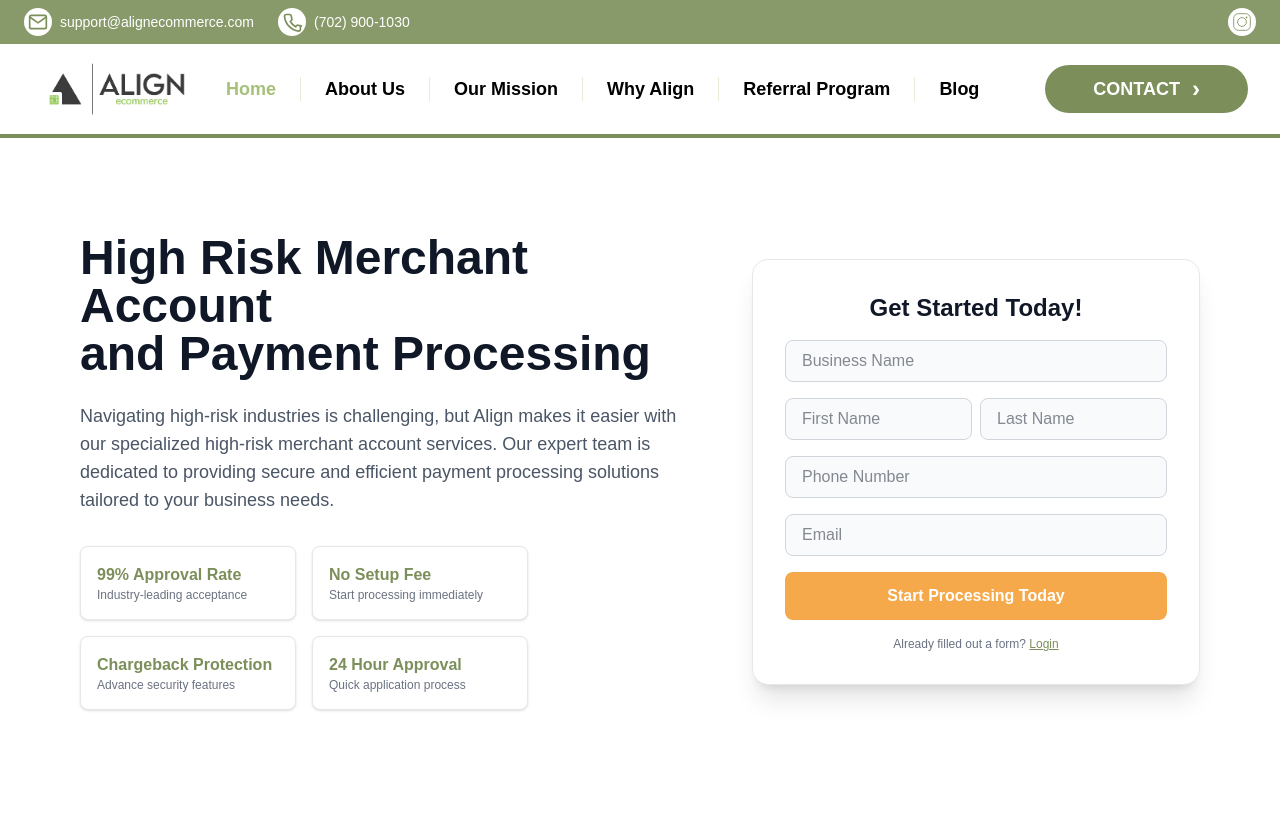
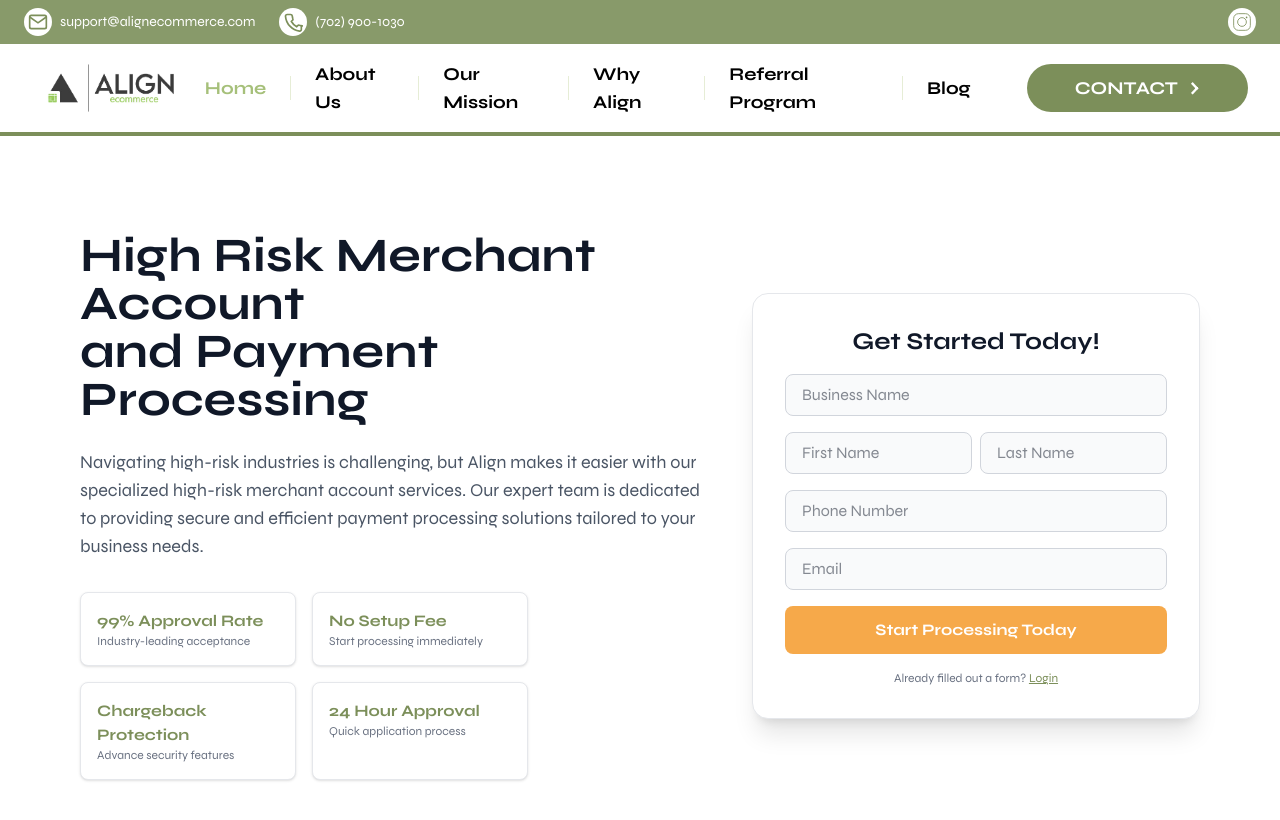
Before and after one commit to Jonathan-Atkins/align_ecommerce, a Next.js app: page / in a window 1280 px wide. Shown: the top 820 px of the page. Built offline with nearby package versions, Linux system fonts and the light colour scheme.

Commit message:
Update font styles in globals.css and add Syne font to layout

```diff
--- a/src/app/globals.css
+++ b/src/app/globals.css
@@ -72,6 +72,15 @@
   font-family: Arial, Helvetica, sans-serif;
 }
 
+html, body {
+  font-family: "Syne", sans-serif;
+  font-weight: 400;
+}
+
+b, strong {
+  font-weight: 700;
+}
+
 @layer utilities {
   .safe-bottom {
     padding-bottom: env(safe-area-inset-bottom);
--- a/src/app/layout.tsx
+++ b/src/app/layout.tsx
@@ -31,6 +31,7 @@
         {/* Only keep the correct info bar above Navbar */}
         <Navbar />
         <main>{children}</main>
+        <link href="https://fonts.googleapis.com/css2?family=Syne:wght@400;700&display=swap" rel="stylesheet" />
       </body>
     </html>
   );
```
